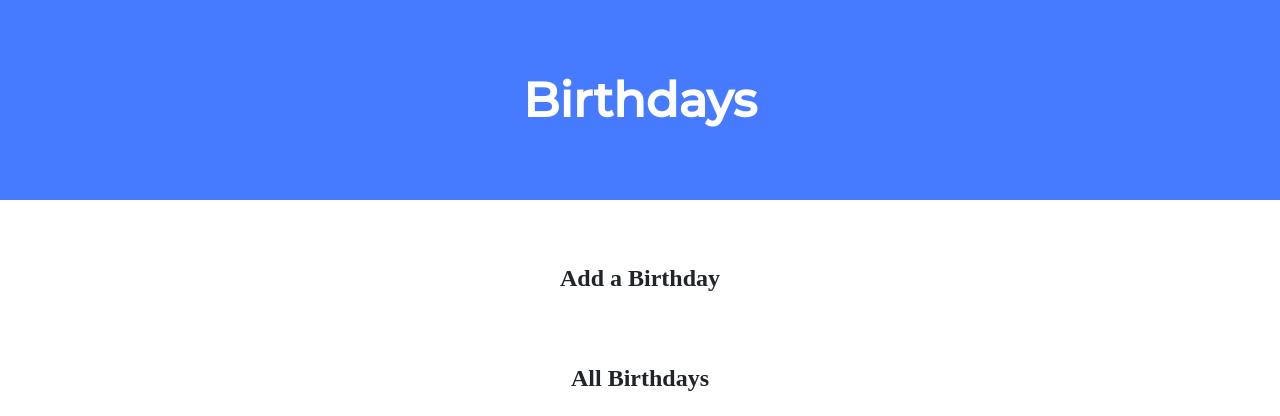
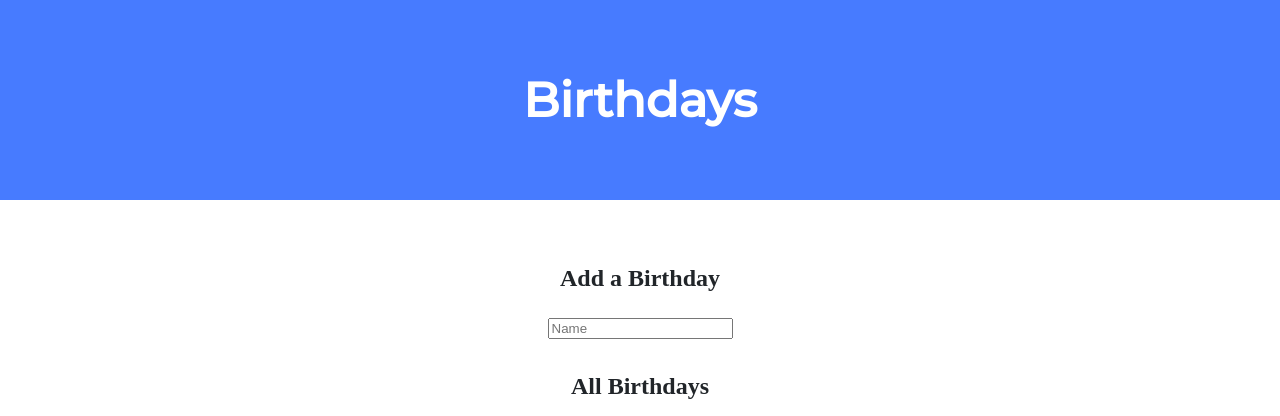
Before and after one commit to minhngocda/cs50_2022, a Flask app: page / in a window 1280 px wide. Shown: the top 416 px of the page. Run offline with Flask 2, Linux system fonts and the light colour scheme; some libraries are stand-ins or nearby versions.

Commit message:
Fri, Feb 18, 2022, 1:34 PM +00:00

```diff
--- a/birthdays/templates/index.html
+++ b/birthdays/templates/index.html
@@ -16,6 +16,10 @@
                 <h2>Add a Birthday</h2>
                 <!-- TODO: Create a form for users to submit a name, a month, and a day -->
                 <form action="/" method="post">
+                    <input name="name" placeholder="Name" type="text>
+                    <input name=" " placeholder="" type=
+                    <input name=" " placeholder="" type=
+                    <input type=" " placeholder="" type=
             </div>
 
             <div class="section">
```
